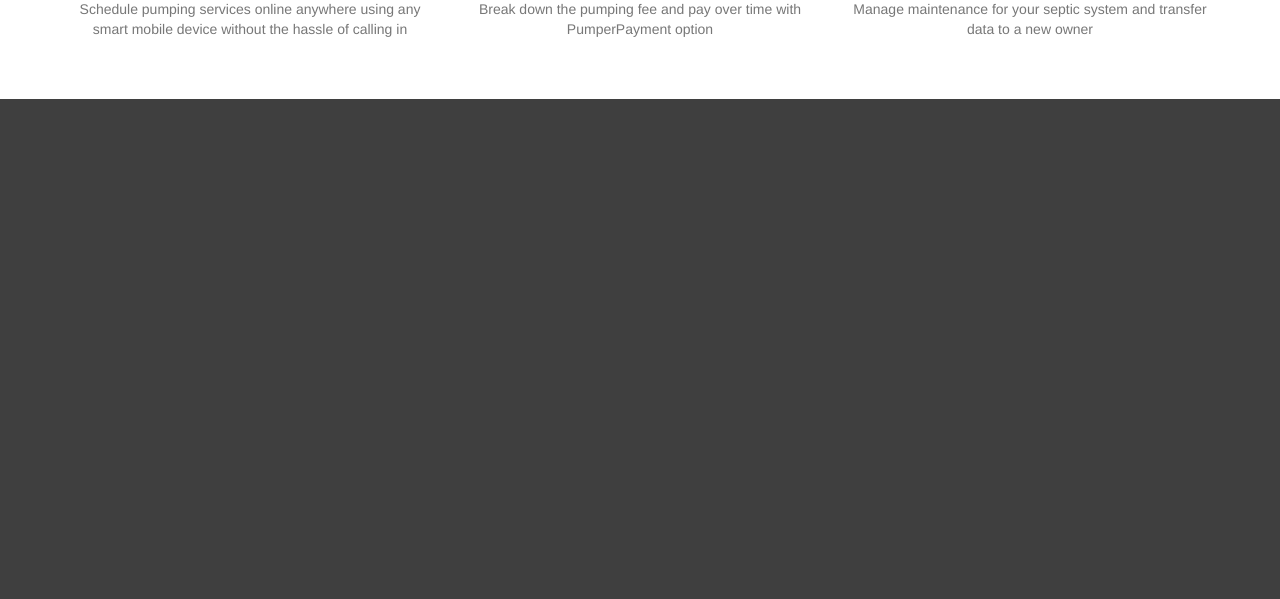
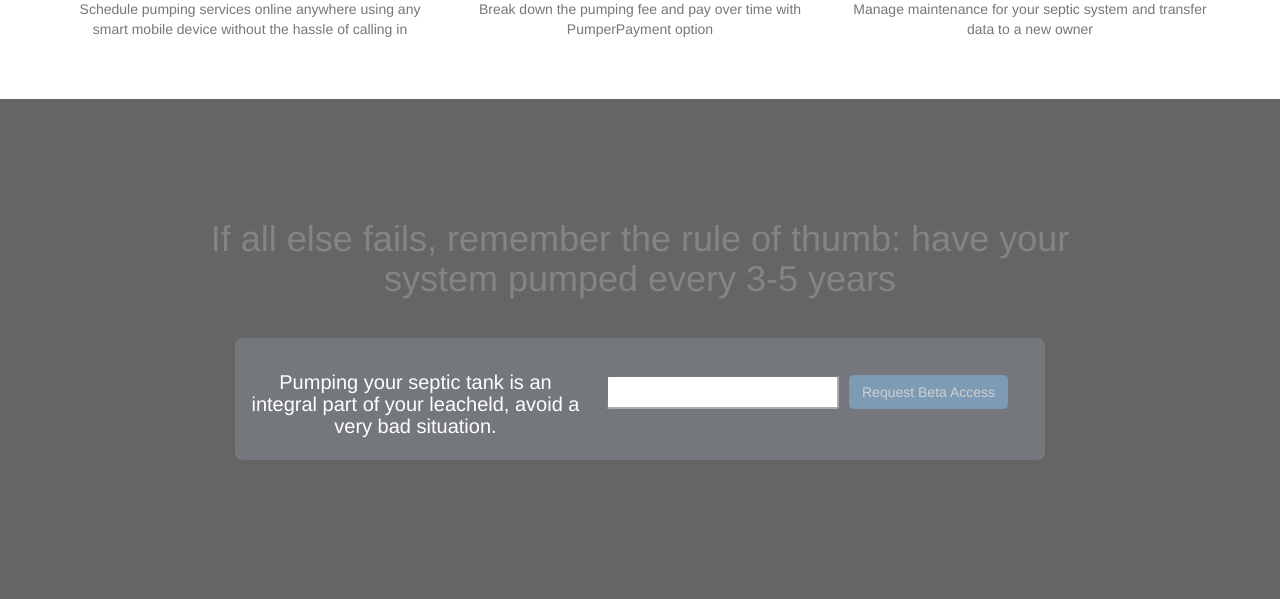
Before and after one commit to vsanchez1987/swiftSellLanding, a PHP site: page / in a window 1280 px wide. Shown: the part 1164-1763 px from the top of the page. Before the commit the page ends 1263 px from the top, so only its background shows below. Run offline with PHP 8.4, Linux system fonts and the light colour scheme; some libraries are stand-ins or nearby versions.

Commit message:
changed logo

```diff
--- a/css/style.css
+++ b/css/style.css
@@ -110,22 +110,29 @@ header {
     background-image: linear-gradient(#000000, #000000);
     opacity: .6; }
 
-.main-container {
+.main-container, .footer-container {
   clear: both; }
-  .main-container .cover {
+  .main-container .cover, .footer-container .cover {
     margin: 0;
     padding: 0; }
-  .main-container .fullscreen {
+  .main-container .fullscreen, .footer-container .fullscreen {
     height: 100vh; }
-  .main-container .v-align {
+  .main-container .footer-height, .footer-container .footer-height {
+    height: 500px;
+    background-color: #34495e;
+    background-image: -webkit-linear-gradient(#000000, #000000);
+    background-image: -o-linear-gradient(#000000, #000000);
+    background-image: linear-gradient(#000000, #000000);
+    opacity: .6; }
+  .main-container .v-align, .footer-container .v-align {
     position: relative;
     top: 20%;
     text-align: center; }
-    .main-container .v-align .caption, .main-container .v-align .hero-heading {
+    .main-container .v-align .caption, .main-container .v-align .hero-heading, .footer-container .v-align .caption, .footer-container .v-align .hero-heading {
       font-family: "Roboto", sans-serif;
       font-weight: 100;
       font-size: 2em; }
-      .main-container .v-align .caption .typed-cursor, .main-container .v-align .hero-heading .typed-cursor {
+      .main-container .v-align .caption .typed-cursor, .main-container .v-align .hero-heading .typed-cursor, .footer-container .v-align .caption .typed-cursor, .footer-container .v-align .hero-heading .typed-cursor {
         opacity: 1;
         -webkit-animation: blink 0.7s infinite;
         -moz-animation: blink 0.7s infinite;
@@ -151,61 +158,61 @@ header {
     opacity: 0; }
   100% {
     opacity: 1; } }
-      .main-container .v-align .caption .publications .not-yet-seen, .main-container .v-align .hero-heading .publications .not-yet-seen {
+      .main-container .v-align .caption .publications .not-yet-seen, .main-container .v-align .hero-heading .publications .not-yet-seen, .footer-container .v-align .caption .publications .not-yet-seen, .footer-container .v-align .hero-heading .publications .not-yet-seen {
         margin: 40px 0 0 0;
         font-size: 16px; }
-      .main-container .v-align .caption .publications img, .main-container .v-align .hero-heading .publications img {
+      .main-container .v-align .caption .publications img, .main-container .v-align .hero-heading .publications img, .footer-container .v-align .caption .publications img, .footer-container .v-align .hero-heading .publications img {
         width: 490px;
         height: 178px;
         margin-top: -10px;
         object-fit: cover; }
-    .main-container .v-align .text-color-white {
+    .main-container .v-align .text-color-white, .footer-container .v-align .text-color-white {
       color: white; }
-    .main-container .v-align .cta {
+    .main-container .v-align .cta, .footer-container .v-align .cta {
       background: rgba(32, 38, 47, 0.8);
       display: inline-flex;
       border-radius: 8px;
       padding: 13px;
       margin: 30px 0; }
-      .main-container .v-align .cta .cta-header {
+      .main-container .v-align .cta .cta-header, .footer-container .v-align .cta .cta-header {
         font-weight: 300;
         font-size: 20px;
         width: 334px;
         display: inline-block;
         vertical-align: middle;
         color: white; }
-      .main-container .v-align .cta .form-landing-page {
+      .main-container .v-align .cta .form-landing-page, .footer-container .v-align .cta .form-landing-page {
         display: inline-block; }
-        .main-container .v-align .cta .form-landing-page .sign-up {
+        .main-container .v-align .cta .form-landing-page .sign-up, .footer-container .v-align .cta .form-landing-page .sign-up {
           display: -webkit-flex;
           display: flex;
           flex-wrap: wrap;
           -webkit-flex-wrap: wrap;
           padding: 3%; }
-          .main-container .v-align .cta .form-landing-page .sign-up .flex-item {
+          .main-container .v-align .cta .form-landing-page .sign-up .flex-item, .footer-container .v-align .cta .form-landing-page .sign-up .flex-item {
             margin: 10px;
             flex: 1;
             -webkit-flex: 1;
             font-size: 16px;
             width: 260px;
             border-radius: 3px; }
-          .main-container .v-align .cta .form-landing-page .sign-up .home-submit {
+          .main-container .v-align .cta .form-landing-page .sign-up .home-submit, .footer-container .v-align .cta .form-landing-page .sign-up .home-submit {
             margin: 10px 10px 10px 0; }
-  .main-container .steps-height {
+  .main-container .steps-height, .footer-container .steps-height {
     height: 300px;
     margin-top: 100px; }
-    .main-container .steps-height .steps-headding {
+    .main-container .steps-height .steps-headding, .footer-container .steps-height .steps-headding {
       text-align: center;
       color: white;
       font-size: 2.5em;
       font-family: "Roboto", sans-serif;
       font-weight: 200; }
-    .main-container .steps-height .steps {
+    .main-container .steps-height .steps, .footer-container .steps-height .steps {
       padding-top: 40px;
       margin-bottom: 100px;
       display: flex;
       align-items: center; }
-      .main-container .steps-height .steps .num-one, .main-container .steps-height .steps .num-two, .main-container .steps-height .steps .num-three {
+      .main-container .steps-height .steps .num-one, .main-container .steps-height .steps .num-two, .main-container .steps-height .steps .num-three, .footer-container .steps-height .steps .num-one, .footer-container .steps-height .steps .num-two, .footer-container .steps-height .steps .num-three {
         width: 50px;
         height: 50px;
         background: #56d1c2;
@@ -217,7 +224,7 @@ header {
         padding-bottom: 27px;
         color: white;
         flex-direction: row; }
-      .main-container .steps-height .steps .card {
+      .main-container .steps-height .steps .card, .footer-container .steps-height .steps .card {
         position: relative;
         display: block;
         margin-top: 10px;
@@ -230,15 +237,15 @@ header {
         color: white;
         font-family: "Roboto", sans-serif;
         font-weight: 100; }
-        .main-container .steps-height .steps .card .card-title {
+        .main-container .steps-height .steps .card .card-title, .footer-container .steps-height .steps .card .card-title {
           font-family: "Roboto", sans-serif;
           font-weight: 100; }
-        .main-container .steps-height .steps .card .fa {
+        .main-container .steps-height .steps .card .fa, .footer-container .steps-height .steps .card .fa {
           color: #56D1C2;
           margin-right: 3px; }
-        .main-container .steps-height .steps .card .align-middle {
+        .main-container .steps-height .steps .card .align-middle, .footer-container .steps-height .steps .card .align-middle {
           vertical-align: super; }
-      .main-container .steps-height .steps .step-seperator {
+      .main-container .steps-height .steps .step-seperator, .footer-container .steps-height .steps .step-seperator {
         height: 5px;
         width: 60px;
         background-color: #56D1C2;
@@ -246,10 +253,10 @@ header {
         float: left;
         margin: 10em 0;
         border-radius: 4px; }
-  .main-container footer {
+  .main-container footer, .footer-container footer {
     top: 60px;
     display: inline-block; }
-    .main-container footer .text-center {
+    .main-container footer .text-center, .footer-container footer .text-center {
       color: white;
       text-align: center; }
 
--- a/css/style.scss
+++ b/css/style.scss
@@ -132,7 +132,7 @@ header {
     }
   }
 
-.main-container {
+.main-container, .footer-container {
   clear: both;
 
   .cover {
@@ -142,6 +142,15 @@ header {
 
   .fullscreen {
     height: 100vh;
+  }
+
+  .footer-height{
+    height: 500px;
+    background-color: #34495e;
+    background-image: -webkit-linear-gradient(#000000, #000000);
+    background-image: -o-linear-gradient(#000000, #000000);
+    background-image: linear-gradient(#000000, #000000);
+    opacity: .6;
   }
 
       .v-align {
--- a/home.html
+++ b/home.html
@@ -43,6 +43,7 @@
 					</div>
 				</div>
 			</div>
+		</div>
 </header>
 
 	<div class="container">
@@ -65,6 +66,25 @@
 			</div>
 		</div>
 	</div>
+
+	<div class="footer-container">
+	<section class="cover footer-height">
+		<div class="container v-align">
+			<div class="row">
+				<div class="col-md-10 col-md-offset-1 col-sm-12">
+					<h1>If all else fails, remember the rule of thumb: have your system pumped every 3-5 years</h1>
+					<div class="cta">
+						<h2 class="cta-header">Pumping your septic tank is an integral part of your leacheld, avoid a very bad situation.</h2>
+							<form class="form-landing-page">
+								<div class="sign-up">
+									<input type="email" class="flex-item" >
+									<button type="submit" class="btn btn-primary home-submit" disabled="disabled"><span>Request Beta Access</span></button>
+								</div>
+							</form>
+					</div>
+				</div>
+			</div>
+		</div>
 		<script src="https://ajax.googleapis.com/ajax/libs/jquery/2.2.0/jquery.min.js"></script>
 		<script type="text/javascript" src="https://maxcdn.bootstrapcdn.com/bootstrap/3.3.6/js/bootstrap.min.js"></script>
 		<script type="text/javascript" src="js/vendor.js"></script>
```
Also changed, not shown: img/PumperPal_Badass_Design.png, 1 other file.
